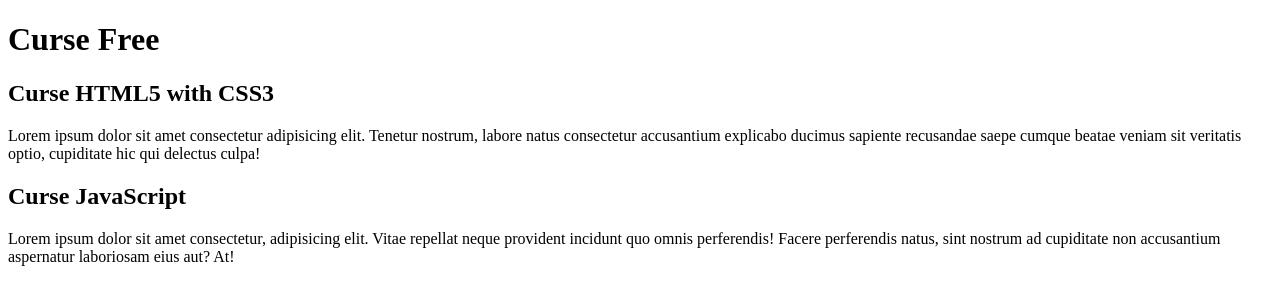
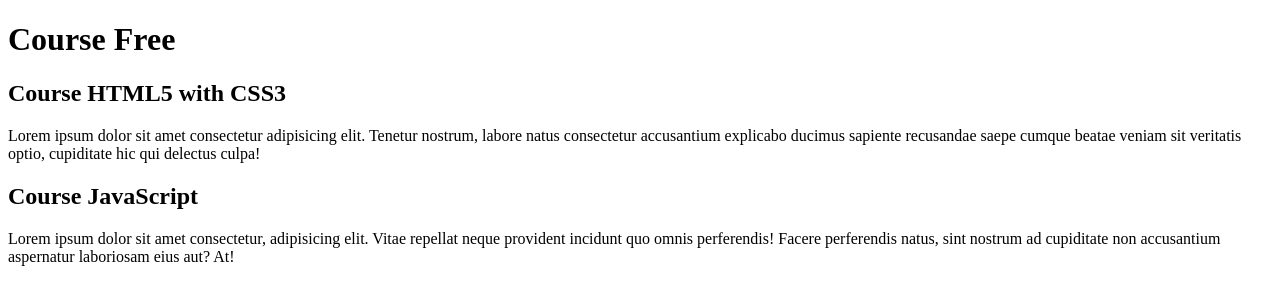
Before and after one commit to hiagoaugustoribeiro/project-site, a plain HTML site: page index.html in a window 1280 px wide. Drawn offline with Linux system fonts and the light colour scheme.

Commit message:
correction

```diff
--- a/index.html
+++ b/index.html
@@ -8,14 +8,14 @@
 <body>
     <main>
         <header>
-            <h1>Curse Free</h1>
+            <h1>Course Free</h1>
         </header>
         <article>
-            <h2>Curse HTML5 with CSS3</h2>
+            <h2>Course HTML5 with CSS3</h2>
             <p>Lorem ipsum dolor sit amet consectetur adipisicing elit. Tenetur nostrum, labore natus consectetur accusantium explicabo ducimus sapiente recusandae saepe cumque beatae veniam sit veritatis optio, cupiditate hic qui delectus culpa!</p>
         </article>
         <article>
-            <h2>Curse JavaScript</h2>
+            <h2>Course JavaScript</h2>
             <p>Lorem ipsum dolor sit amet consectetur, adipisicing elit. Vitae repellat neque provident incidunt quo omnis perferendis! Facere perferendis natus, sint nostrum ad cupiditate non accusantium aspernatur laboriosam eius aut? At!</p>
 
         </article>
```
